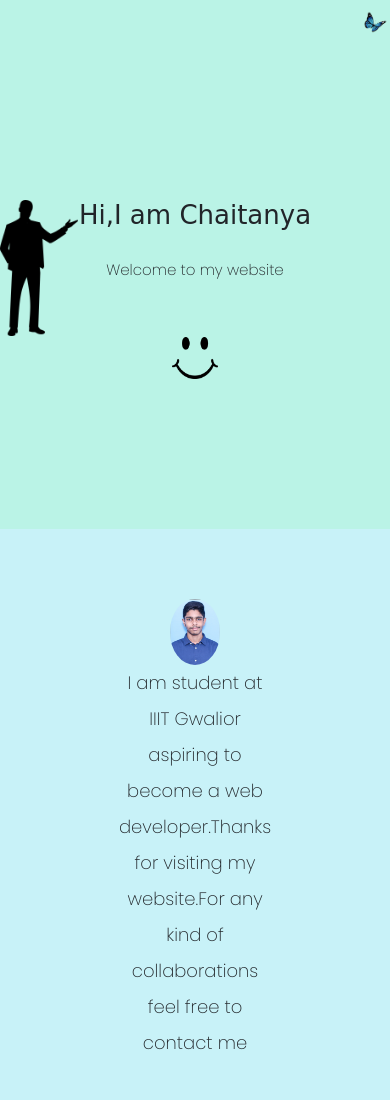
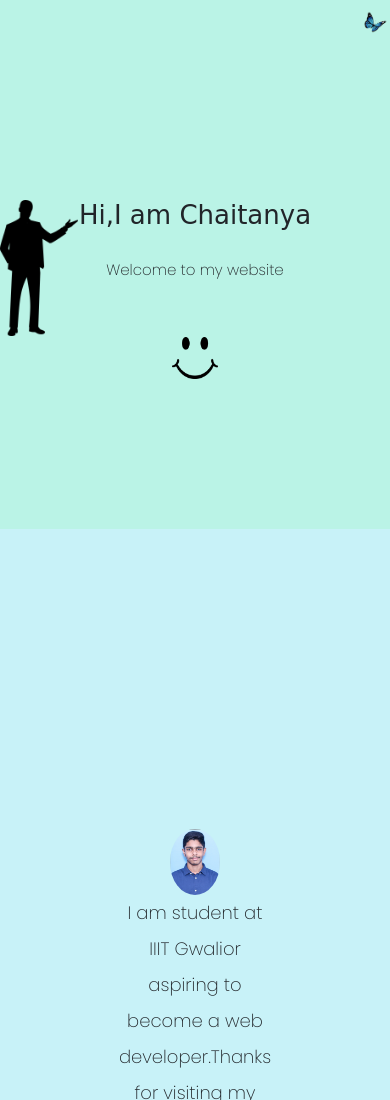
Before and after one commit to Chaitanya-sesha-govind/Chaitanyaportfolio.github.io, a plain HTML site: page index.html in a window 390 px wide. Shown: the top 1100 px of the page. Drawn offline with nearby package versions, Linux system fonts and the light colour scheme; a web font is replaced by a local one.

Commit message:
Update style.css

```diff
--- a/style.css
+++ b/style.css
@@ -47,6 +47,9 @@ h2{ margin-top: 30px;
         left: 0px;
         width: 20%;
         }
+        .im{
+            margin-top: 300px;
+        }
 
         .k
        {
@@ -67,6 +70,7 @@ h2{ margin-top: 30px;
     }
     h4{
         font-size: 18px;
+        margin-bottom: 300px
     }
       p.para{
       font-size: 25px;
```
